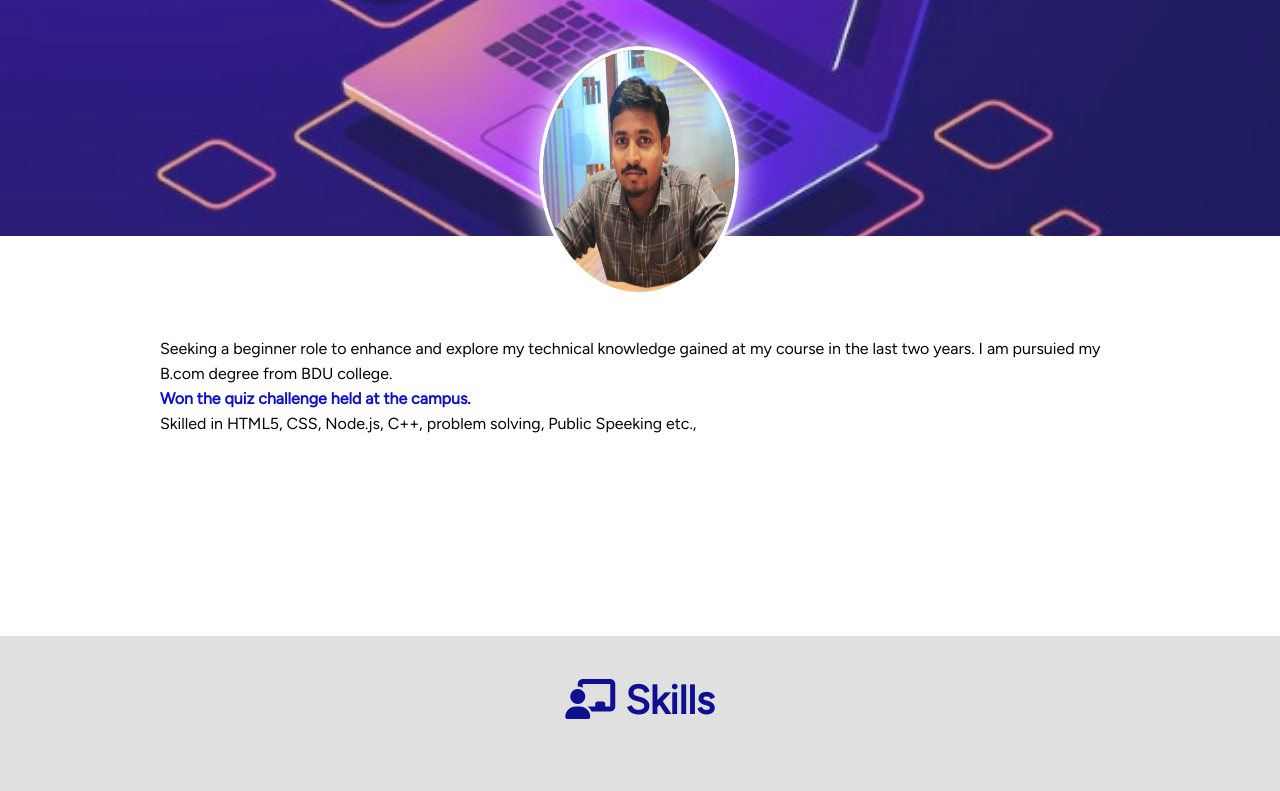
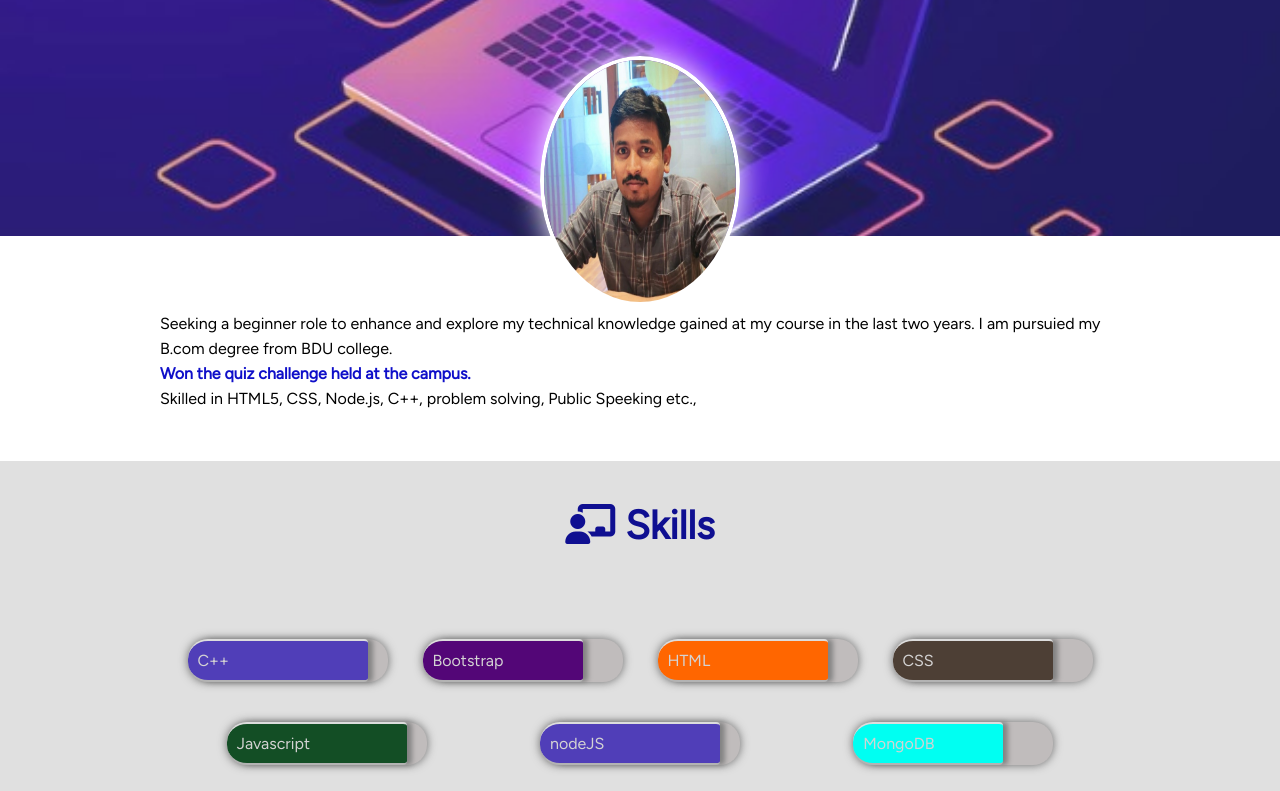
Before and after one commit to premkumarmanokar/resume, a plain HTML site: page index.html in a window 1280 px wide. Shown: the part 264-1055 px from the top of the page. Drawn offline with Linux system fonts and the light colour scheme.

Commit message:
after image is centerd

```diff
--- a/index.html
+++ b/index.html
@@ -49,7 +49,7 @@
         </ul>
       </div>
     </header>
-    <div class="about">
+    <section class="about">
       <div>
         <img src="prem.jpeg" />
       </div>
@@ -65,7 +65,7 @@
           etc.,
         </p>
       </div>
-    </div>
+    </section>
     <!-- skill section -->
     <section class="skill">
       <h1>
--- a/style.css
+++ b/style.css
@@ -33,7 +33,7 @@
   color: black;
   font-weight: bold;
   box-shadow: 0 0 20px white;
-  transition: 0.5s;
+  transition: 0.3s;
 }
 
 .myname {
@@ -47,7 +47,7 @@
 .social ul {
   text-align: center;
   list-style: none;
-  margin-bottom: 60vh;
+  /* margin-bottom: 60vh; */
 }
 .social ul li {
   display: inline-block;
@@ -65,24 +65,29 @@
 .about {
   display: block;
   width: 100vw;
-  height: 50vh;
+
   position: relative;
 }
 .about img {
+  display: flex;
   height: 250px;
   width: 200px;
-  position: absolute;
-  left: 42.1%;
-  top: -190px;
+
+  margin-top: -180px;
+  margin-left: auto;
+  margin-right: auto;
   border: 4px solid white;
   border-radius: 50%;
   box-shadow: 0 0 30px white;
 }
 .about-para {
-  /* background-color: aqua; */
-  padding-top: 100px;
+ display: flex;
+ flex-direction: column;
+  padding-top: 5px;
   width: 75vw;
   margin: auto;
+  padding-bottom: 50px;
+
 }
 .about-para p {
   color: black;
@@ -97,7 +102,7 @@
 
 .skill {
   text-align: center;
-  height: 60vh;
+  height: auto;
   background-color: #e0e0e0;
   padding: 40px 0;
 }
@@ -135,8 +140,7 @@
   background-color: rgb(80, 62, 184);
   width: 180px;
   padding: 10px;
-  border-top: 2px solid rgb(221, 221, 221);
-  border-bottom: 2px solid rgb(179, 179, 179);
+  border-top: 2px solid rgb(221, 221, 221);border-bottom: 2px solid rgb(179, 179, 179);
   border-radius: 20px 4px 4px 20px;
   box-shadow: 5px 0px 5px #838383;
 }
@@ -154,9 +158,7 @@
   width: 160px;
   padding: 10px;
   border-radius: 20px 4px 4px 20px;
-  box-shadow: 5px 0px 5px #838383;
-  border-top: 2px solid rgb(221, 221, 221);
-  border-bottom: 2px solid rgb(179, 179, 179);
+  box-shadow: 5px 0px 5px #838383;border-top: 2px solid rgb(221, 221, 221);border-bottom: 2px solid rgb(179, 179, 179);
 }
 
 /* html */
@@ -173,9 +175,7 @@
   width: 170px;
   padding: 10px;
   border-radius: 20px 4px 4px 20px;
-  box-shadow: 5px 0px 5px #838383;
-  border-top: 2px solid rgb(221, 221, 221);
-  border-bottom: 2px solid rgb(179, 179, 179);
+  box-shadow: 5px 0px 5px #838383;border-top: 2px solid rgb(221, 221, 221);border-bottom: 2px solid rgb(179, 179, 179);
 }
 /* css */
 .css-main {
@@ -190,9 +190,7 @@
   width: 160px;
   padding: 10px;
   border-radius: 20px 4px 4px 20px;
-  box-shadow: 5px 0px 5px #838383;
-  border-top: 2px solid rgb(221, 221, 221);
-  border-bottom: 2px solid rgb(179, 179, 179);
+  box-shadow: 5px 0px 5px #838383;border-top: 2px solid rgb(221, 221, 221);border-bottom: 2px solid rgb(179, 179, 179);
 }
 /* javascript */
 .js-main {
@@ -207,9 +205,7 @@
   width: 180px;
   padding: 10px;
   border-radius: 20px 4px 4px 20px;
-  box-shadow: 5px 0px 5px #838383;
-  border-top: 2px solid rgb(221, 221, 221);
-  border-bottom: 2px solid rgb(179, 179, 179);
+  box-shadow: 5px 0px 5px #838383;border-top: 2px solid rgb(221, 221, 221);border-bottom: 2px solid rgb(179, 179, 179);
 }
 /* nodeJS */
 .njs-main {
@@ -224,9 +220,7 @@
   width: 180px;
   padding: 10px;
   border-radius: 20px 4px 4px 20px;
-  box-shadow: 5px 0px 5px #838383;
-  border-top: 2px solid rgb(221, 221, 221);
-  border-bottom: 2px solid rgb(179, 179, 179);
+  box-shadow: 5px 0px 5px #838383;border-top: 2px solid rgb(221, 221, 221);border-bottom: 2px solid rgb(179, 179, 179);
 }
 /* MongoDB */
 .mdb-main {
@@ -241,9 +235,7 @@
   width: 150px;
   padding: 10px;
   border-radius: 20px 4px 4px 20px;
-  box-shadow: 5px 0px 5px #838383;
-  border-top: 2px solid rgb(221, 221, 221);
-  border-bottom: 2px solid rgb(179, 179, 179);
+  box-shadow: 5px 0px 5px #838383;border-top: 2px solid rgb(221, 221, 221);border-bottom: 2px solid rgb(179, 179, 179);
 }
 
 /*portfolio classess*/
@@ -268,6 +260,7 @@
   overflow: hidden;
   background-repeat: no-repeat;
   background-size: cover;
+  border-radius: 40px;
 }
 
 .portfolio-image-conatiner img {
@@ -276,7 +269,7 @@
 }
 
 .portfolio-details {
-  transition: all 0.5s ease-in-out;
+  transition: all 0.5s ;
   position: absolute;
   color: transparent;
   left: 0;
```
